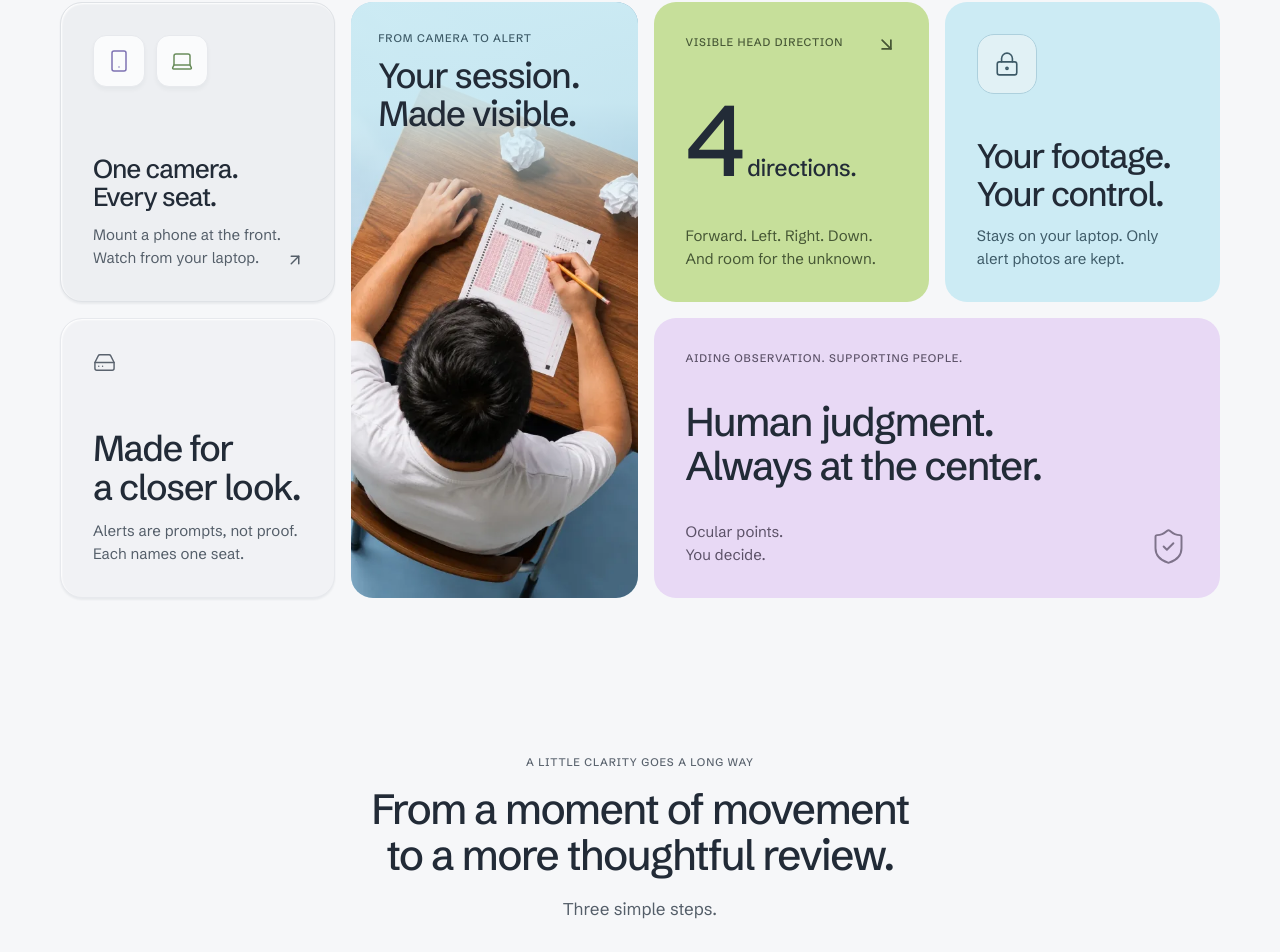
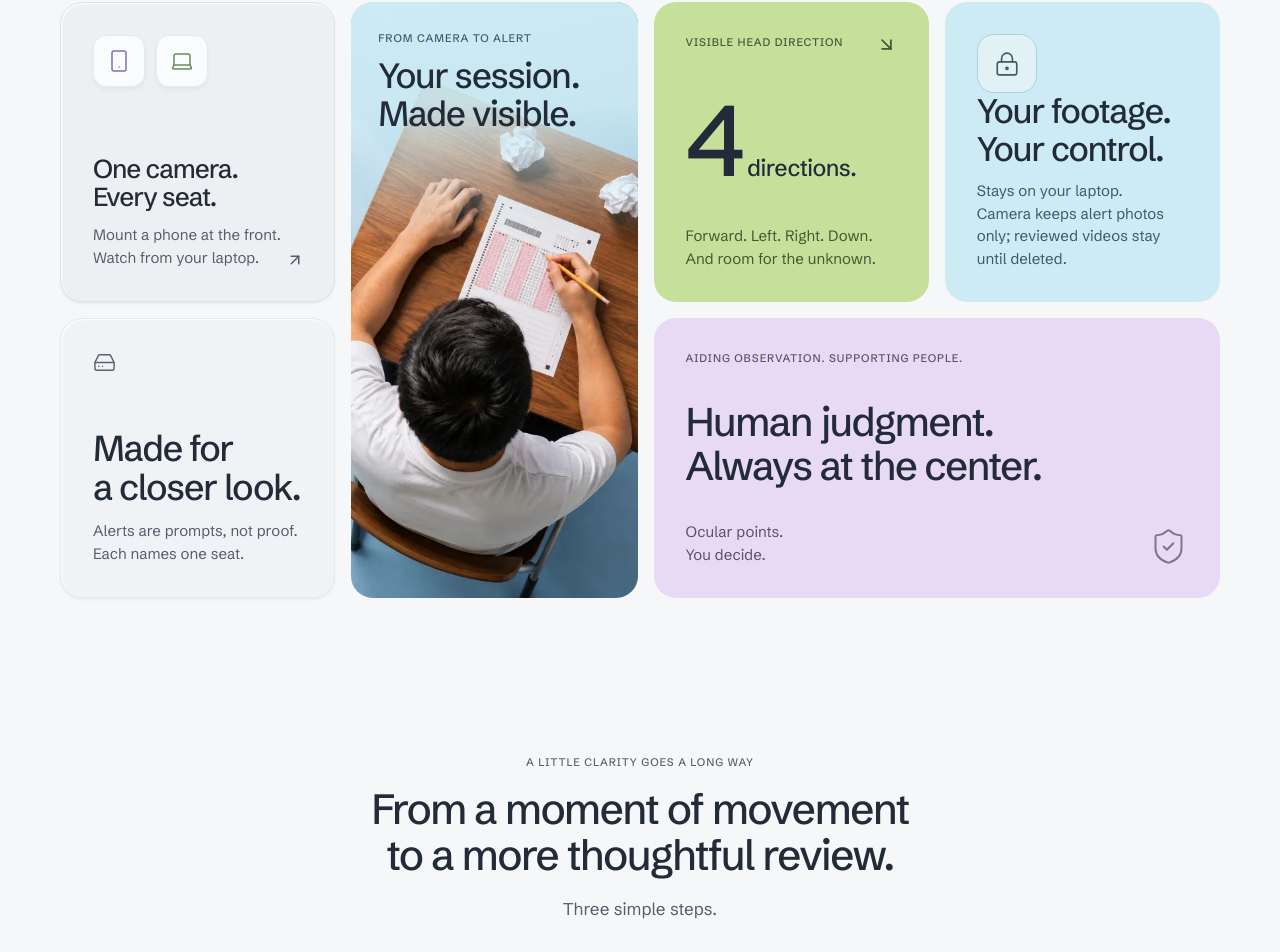
Before and after one commit to emperuna/gaze-cv, a Next.js app in the folder frontend/: page / in a window 1280 px wide. Shown: the part 798-1750 px from the top of the page. Built offline with nearby package versions, Linux system fonts and the light colour scheme.

Commit message:
fix(recording): say on the home page that reviewed videos are kept

```diff
--- a/frontend/src/app/page.tsx
+++ b/frontend/src/app/page.tsx
@@ -14,7 +14,7 @@ const workflow = [
 const questions = [
   { question: "What does Ocular see?", answer: "Head direction only: forward, left, right, down or unknown. Not eyes, names or intent." },
   { question: "What do I need?", answer: "A laptop, a phone on a stand, and a webcam app like Camo. Or a recorded video." },
-  { question: "Where does my footage go?", answer: "It stays on your laptop. Each alert keeps one photo; delete sessions when done." },
+  { question: "Where does my footage go?", answer: "It stays on your laptop. Alerts keep one photo; reviewed videos stay. Delete sessions when done." },
   { question: "Is it proven in classrooms?", answer: "No. It is a research prototype; real-classroom accuracy is not yet measured." },
 ];
 
@@ -50,7 +50,7 @@ export default function Home() {
               <strong className="feature-number">4<span>directions.</span></strong>
               <p>Forward. Left. Right. Down. <br />And room for the unknown.</p>
             </article>
-            <article className="feature-card privacy-feature cursor-target"><div className="privacy-icon"><LockKeyhole size={26} strokeWidth={1.5} /></div><div><h2>Your footage. <br />Your control.</h2><p>Stays on your laptop. Only alert photos are kept.</p></div></article>
+            <article className="feature-card privacy-feature cursor-target"><div className="privacy-icon"><LockKeyhole size={26} strokeWidth={1.5} /></div><div><h2>Your footage. <br />Your control.</h2><p>Stays on your laptop. Camera keeps alert photos only; reviewed videos stay until deleted.</p></div></article>
             <article className="feature-card local-feature cursor-target"><HardDrive size={23} strokeWidth={1.5} /><div><h2>Made for <br />a closer look.</h2><p>Alerts are prompts, not proof. <br />Each names one seat.</p></div></article>
             <article className="feature-card human-feature cursor-target"><span className="card-overline">AIDING OBSERVATION. SUPPORTING PEOPLE.</span><h2>Human judgment. <br />Always at the center.</h2><div className="human-card-bottom"><p>Ocular points. <br />You decide.</p><ShieldCheck size={39} strokeWidth={1.2} /></div></article>
           </section>
```
